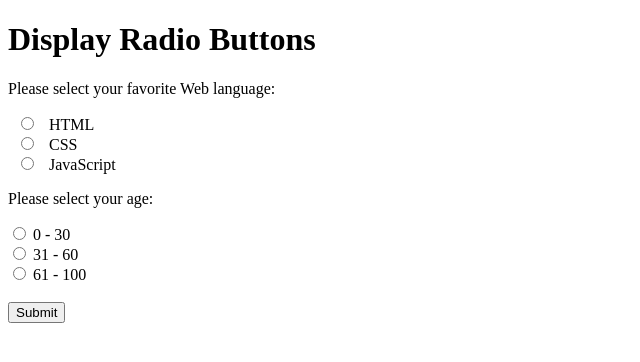
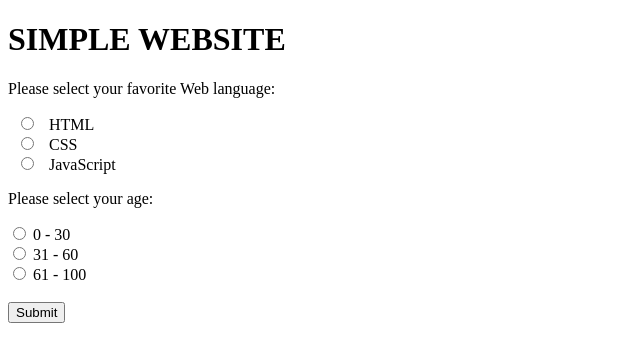
Before and after one commit to SukirdhaS/API-Performance-Testing, a plain HTML site: page Firstproject.html in a window 1280 px wide. Shown: the whole page, without its empty margins (0-640 px from the left). Drawn offline with Linux system fonts and the light colour scheme.

Commit message:
Add files via upload

```diff
--- a/Firstproject.html
+++ b/Firstproject.html
@@ -2,7 +2,7 @@
 <html>
 <body>
 
-<h1>Display Radio Buttons</h1>
+<h1>SIMPLE WEBSITE</h1>
 
 <form action="/action_page.php">
   <p>Please select your favorite Web language:</p>
```
